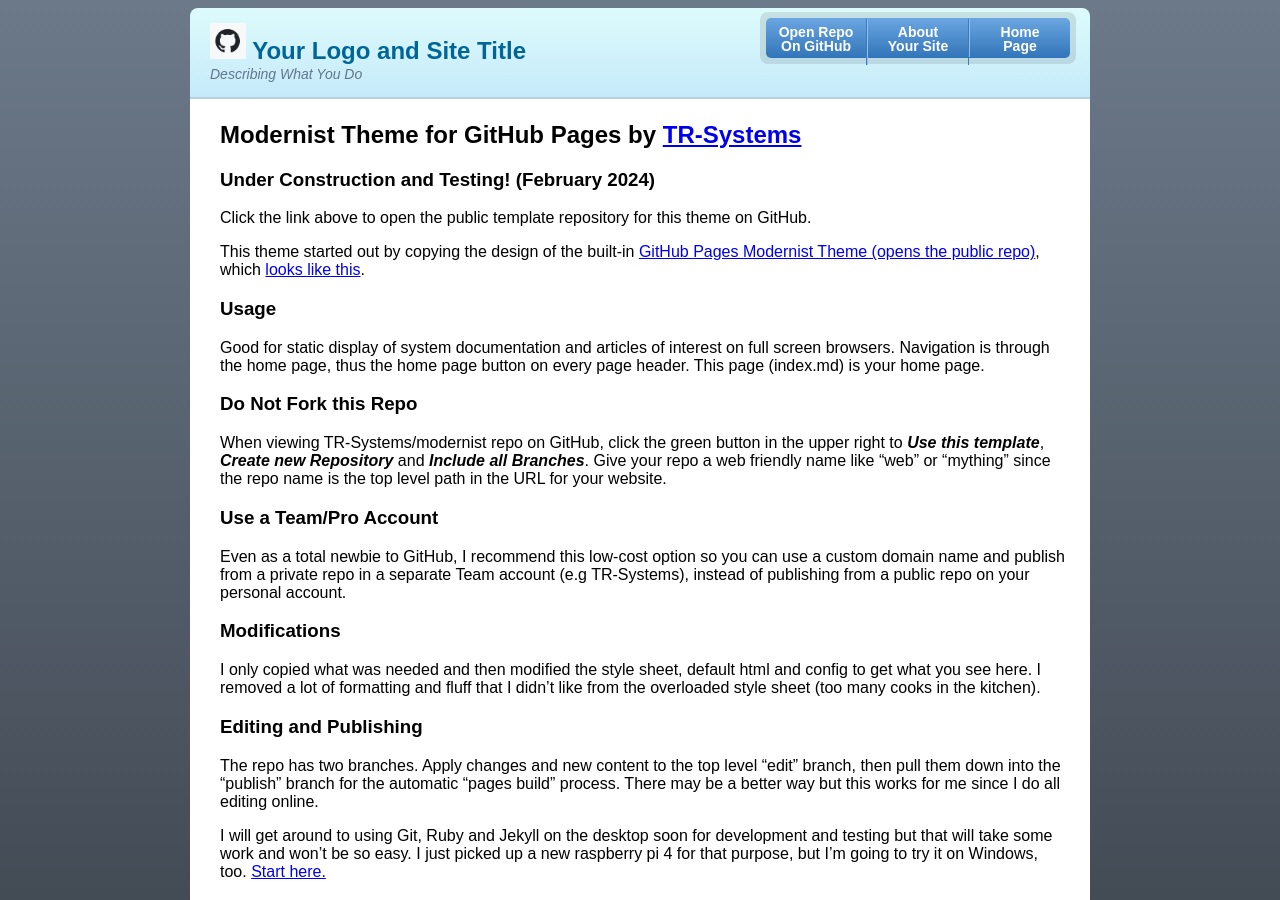
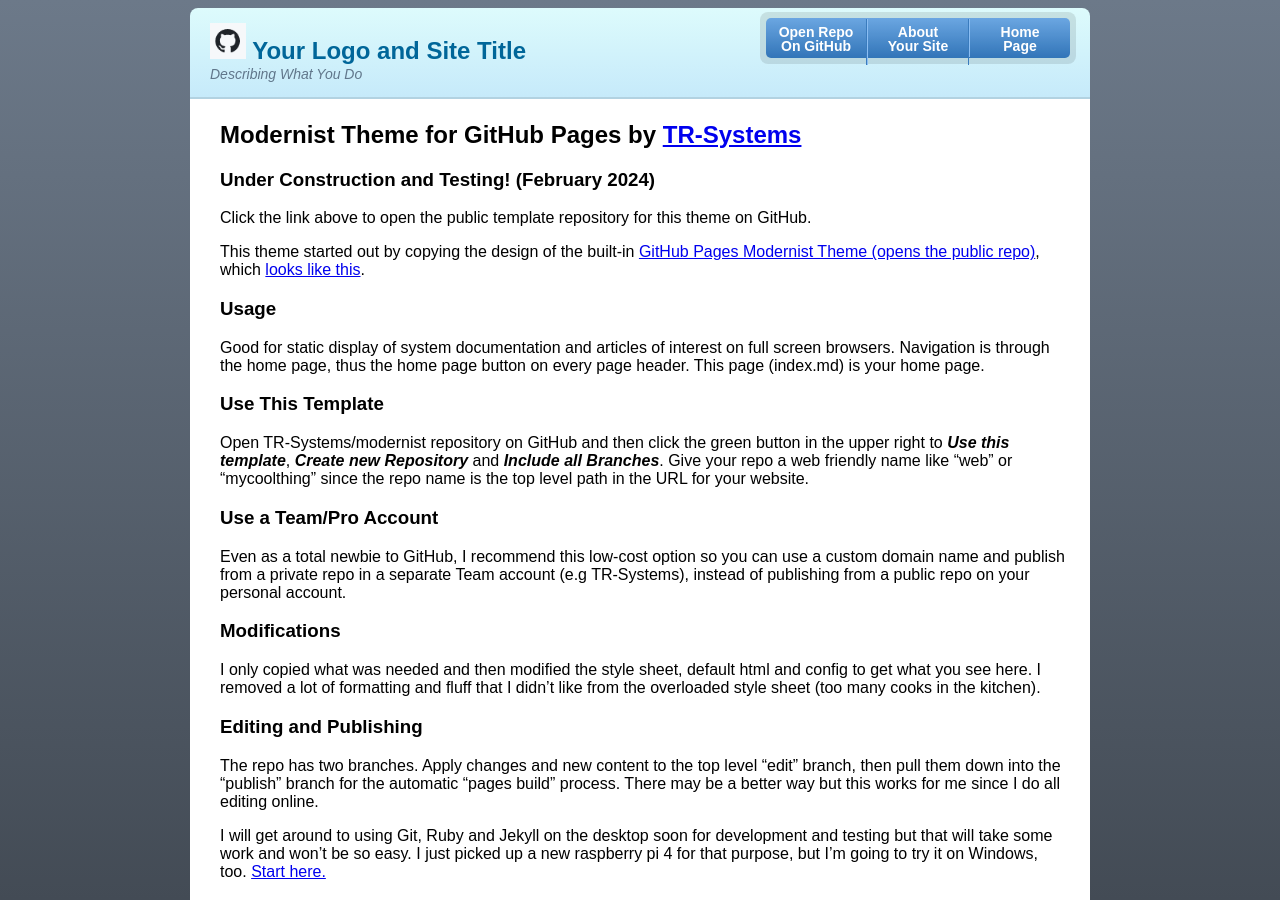
Before and after one commit to TR-Systems/modernist, a Jekyll site: the page built from index.md, in a window 1280 px wide and 900 px high. Built offline with Jekyll 4.4.1, drawn with Linux system fonts in a browser that asks for light colours; our own code applies the rules of GitHub Pages for plain Markdown files.

Commit message:
Update index.md

```diff
--- a/index.md
+++ b/index.md
@@ -8,8 +8,8 @@
 ### Usage
 Good for static display of system documentation and articles of interest on full screen browsers. Navigation is through the home page, thus the home page button on every page header. This page (index.md) is your home page.
 
-### Do Not Fork this Repo
-When viewing TR-Systems/modernist repo on GitHub, click the green button in the upper right to ***Use this template***, ***Create new Repository*** and ***Include all Branches***. Give your repo a web friendly name like "web" or "mything" since the repo name is the top level path in the URL for your website.
+### Use This Template
+Open TR-Systems/modernist repository on GitHub and then click the green button in the upper right to ***Use this template***, ***Create new Repository*** and ***Include all Branches***. Give your repo a web friendly name like "web" or "mycoolthing" since the repo name is the top level path in the URL for your website.
 
 ### Use a Team/Pro Account
 Even as a total newbie to GitHub, I recommend this low-cost option so you can use a custom domain name and publish from a private repo in a separate Team account (e.g TR-Systems), instead of publishing from a public repo on your personal account.
```
